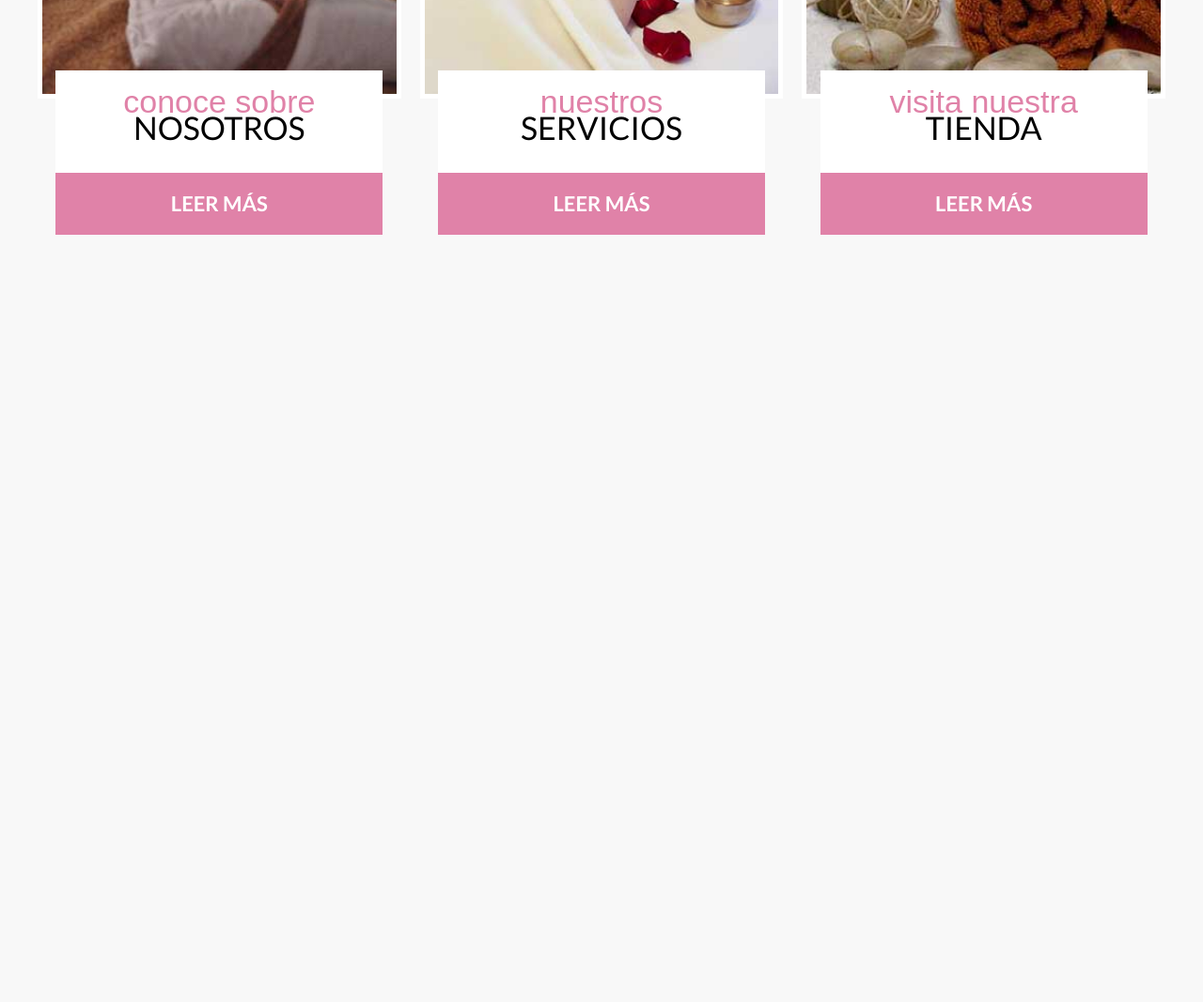
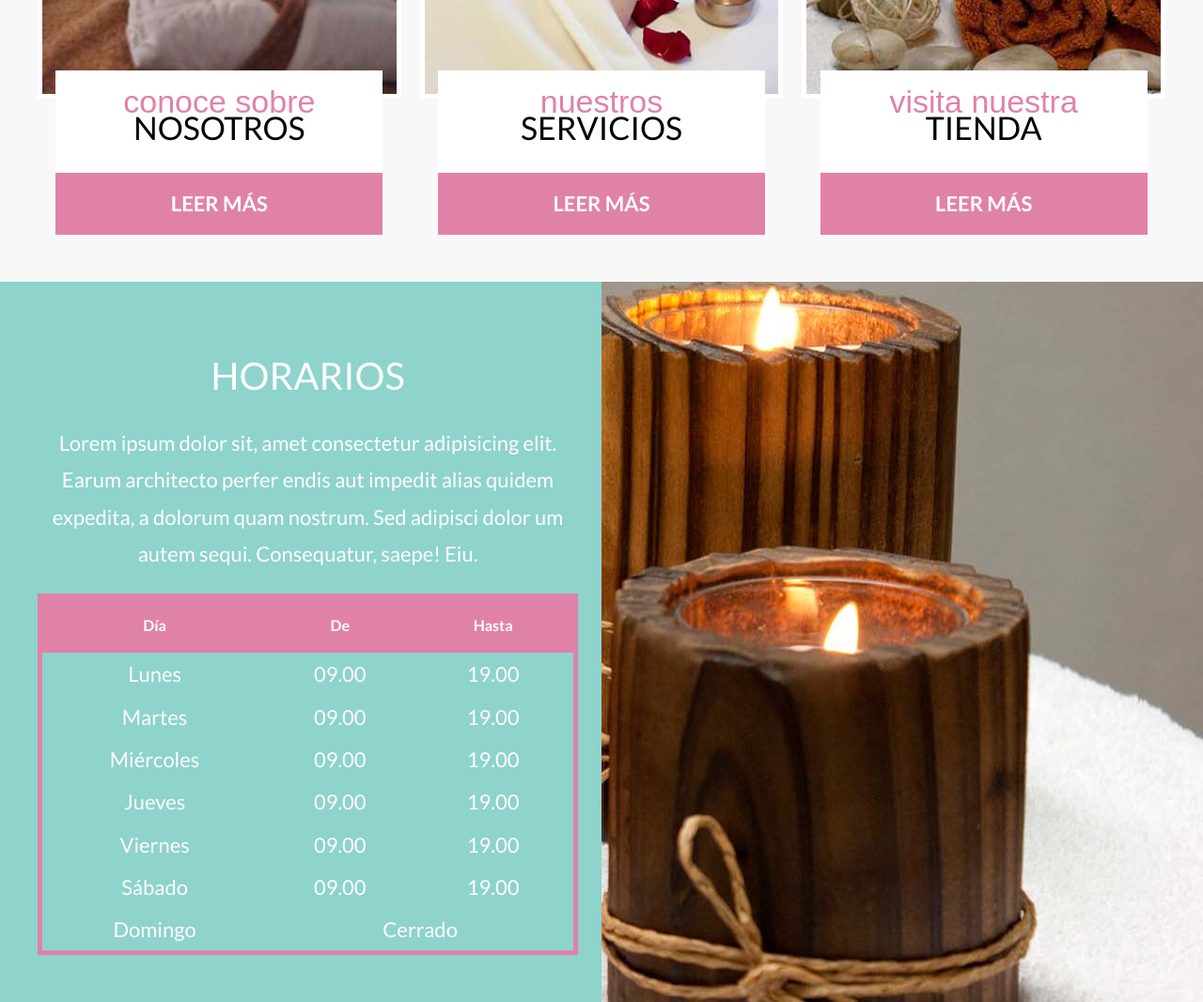
Before and after one commit to Juany313/Carolina-Spa, a website: page index.html in a window 1280 px wide. Shown: the part 1659-2726 px from the top of the page at 94% size. Before the commit the page ends 1959 px from the top, so only its background shows below. Drawn offline with nearby package versions, Linux system fonts and the light colour scheme; files that its build step writes are made by us from their sources; files whose address does not match are found by name; a web font is replaced by a local one.

Commit message:
horarios

```diff
--- a/index.html
+++ b/index.html
@@ -98,5 +98,63 @@
         </div>
     </section>
 
+    <section class="horario">
+        <div class="horario__grid contenedor">
+            <div class="horario__contenido">
+                <h3 class="horario__heading">Horarios</h3>
+                <p class="horario__texto">
+                    Lorem ipsum dolor sit, amet consectetur adipisicing elit. Earum architecto perfer
+                    endis aut impedit alias quidem expedita, a dolorum quam nostrum. Sed adipisci dolor
+                    um autem sequi. Consequatur, saepe! Eiu.
+                </p>
+
+                <table class="tabla">
+                    <thead class="tabla__thead">
+                        <th class="tabla__th">Día</th>
+                        <th class="tabla__th">De</th>
+                        <th class="tabla__th">Hasta</th>
+                    </thead>
+
+                    <tbody class="tabla__tbody">
+                        <tr class="tabla__tr">
+                            <td class="tabla__td">Lunes</td>
+                            <td class="tabla__td">09.00</td>
+                            <td class="tabla__td">19.00</td>
+                        </tr>
+                        <tr class="tabla__tr">
+                            <td class="tabla__td">Martes</td>
+                            <td class="tabla__td">09.00</td>
+                            <td class="tabla__td">19.00</td>
+                        </tr>
+                        <tr class="tabla__tr">
+                            <td class="tabla__td">Miércoles</td>
+                            <td class="tabla__td">09.00</td>
+                            <td class="tabla__td">19.00</td>
+                        </tr>
+                        <tr class="tabla__tr">
+                            <td class="tabla__td">Jueves</td>
+                            <td class="tabla__td">09.00</td>
+                            <td class="tabla__td">19.00</td>
+                        </tr>
+                        <tr class="tabla__tr">
+                            <td class="tabla__td">Viernes</td>
+                            <td class="tabla__td">09.00</td>
+                            <td class="tabla__td">19.00</td>
+                        </tr>
+                        <tr class="tabla__tr">
+                            <td class="tabla__td">Sábado</td>
+                            <td class="tabla__td">09.00</td>
+                            <td class="tabla__td">19.00</td>
+                        </tr>
+                        <tr class="tabla__tr">
+                            <td class="tabla__td">Domingo</td>
+                            <td class="tabla__td" colspan="2">Cerrado</td>
+                        </tr>
+                    </tbody>
+                </table>
+            </div>
+        </div>
+    </section>
+
 </body>
 </html>
--- a/src/scss/base/_mixins.scss
+++ b/src/scss/base/_mixins.scss
@@ -65,3 +65,10 @@
         font-family: v.$fuentePrincipal;
     }
 }
+
+@mixin heading {
+    text-transform: uppercase;
+    text-align: center;
+    font-weight: 400;
+    font-size: 4rem;
+}
--- /dev/null
+++ b/src/scss/contenido/_horarios.scss
@@ -0,0 +1,68 @@
+@use 'base/mixins' as m;
+@use 'base/variables' as v;
+@use "sass:color";
+
+.horario {
+    background-image: linear-gradient(to bottom, v.$primario 0%, v.$primario 50%, transparent 50%), url(../img/bg_horarios.jpg);
+    background-repeat: no-repeat;
+    background-position: center, bottom center;
+    color: v.$blanco;
+
+    @include m.tablet {
+        background-image: linear-gradient(to right, v.$primario 0%, v.$primario 50%, transparent 50%), url(../img/bg_horarios.jpg);
+        background-position: center, top right;
+    };
+
+    &__grid {
+        display: grid;
+        grid-template-rows: repeat(2, 1fr);
+        @include m.tablet {
+            grid-template-rows: unset;
+            @include m.grid(2, 5rem);
+        };
+    }
+
+    &__contenido {
+        padding: 5rem 0;
+    }
+
+    &__heading {
+        @include m.heading;
+    }
+
+    &__texto {
+        font-size: 2.2rem;
+        line-height: 1.8;
+        text-align: center;
+    }
+}
+
+.tabla {
+    width: 100%;
+    border: .5rem solid v.$secundario;
+    text-align: center;
+    border-collapse: collapse;
+
+    &__thead {
+        background-color: v.$secundario;
+    }
+
+    &__th {
+        padding: 2rem;
+    }
+
+    &__tr {
+        &:hover {
+            background-color: color.adjust(v.$primario, $lightness: -10%);;
+        }
+    }
+
+    &__tbody {
+
+    }
+
+    &__td {
+        padding: 1rem;
+        font-size: 2.2rem;
+    }
+}
--- a/src/scss/contenido/_index.scss
+++ b/src/scss/contenido/_index.scss
@@ -1,2 +1,3 @@
 @forward 'bienvenida';
 @forward 'cards';
+@forward 'horarios';
```
